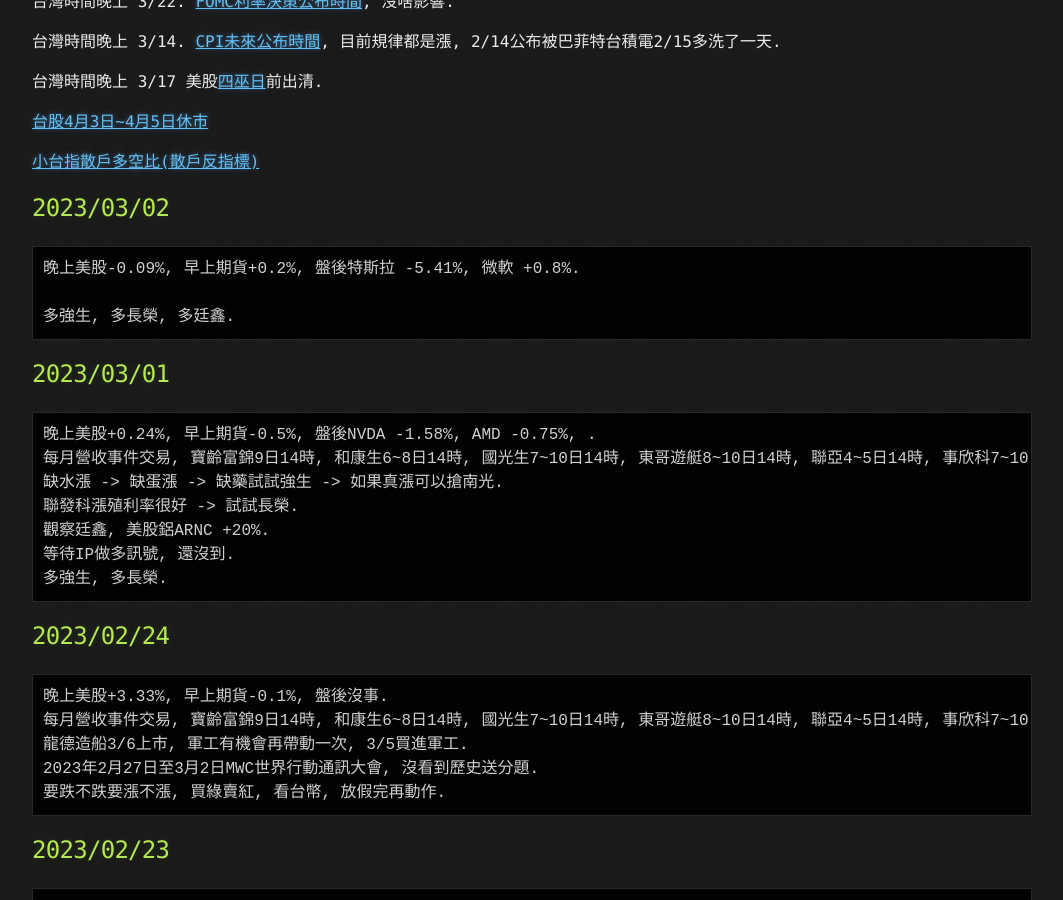
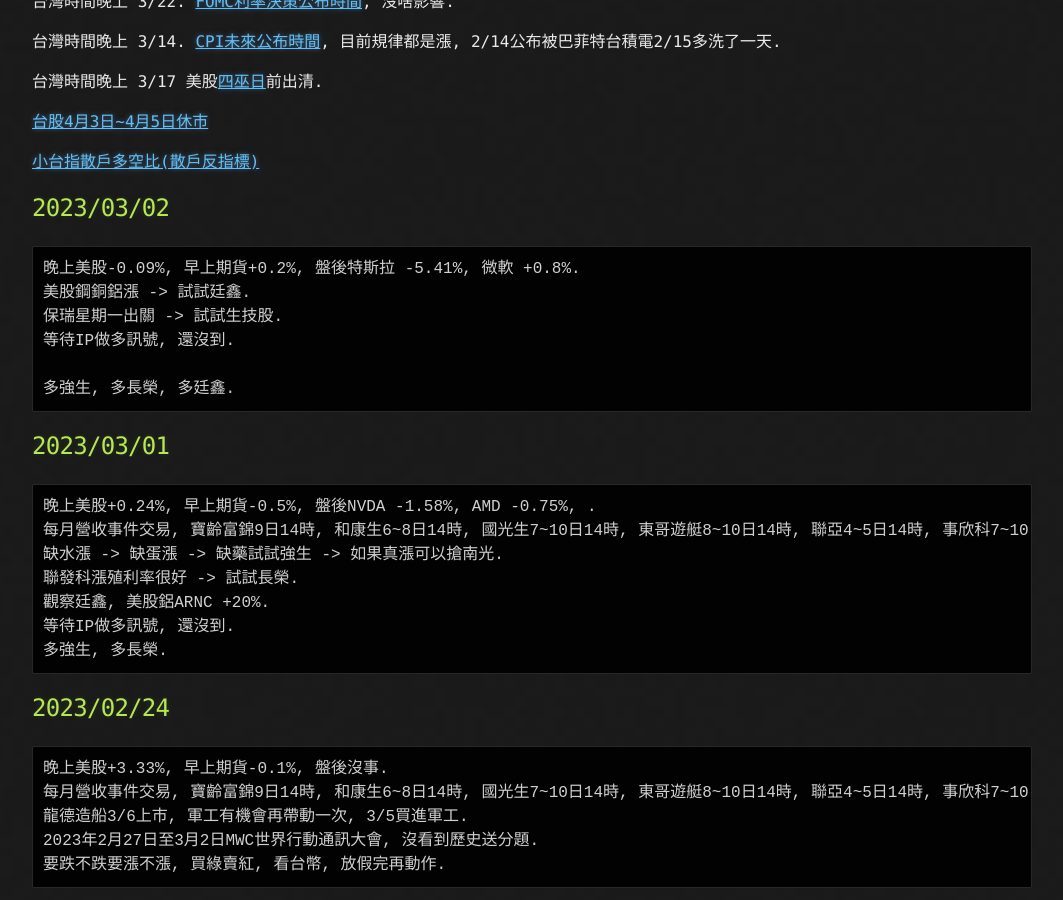
Before and after one commit to lepg5487/Stock_God, a Jekyll site: the page built from index.md, in a window 1280 px wide and 900 px high, scrolled down 428 px. Shown: the whole window, without its empty margins (108-1171 px from the left). Built offline with Jekyll 4.4.1, drawn with Linux system fonts in a browser that asks for light colours; our own code applies the rules of GitHub Pages for plain Markdown files.

Commit message:
Update index.md

````diff
--- a/index.md
+++ b/index.md
@@ -23,6 +23,9 @@
 ## 2023/03/02
 ```
 晚上美股-0.09%, 早上期貨+0.2%, 盤後特斯拉 -5.41%, 微軟 +0.8%.
+美股鋼銅鋁漲 -> 試試廷鑫.
+保瑞星期一出關 -> 試試生技股.
+等待IP做多訊號, 還沒到.
 
 多強生, 多長榮, 多廷鑫.
 ```
````
